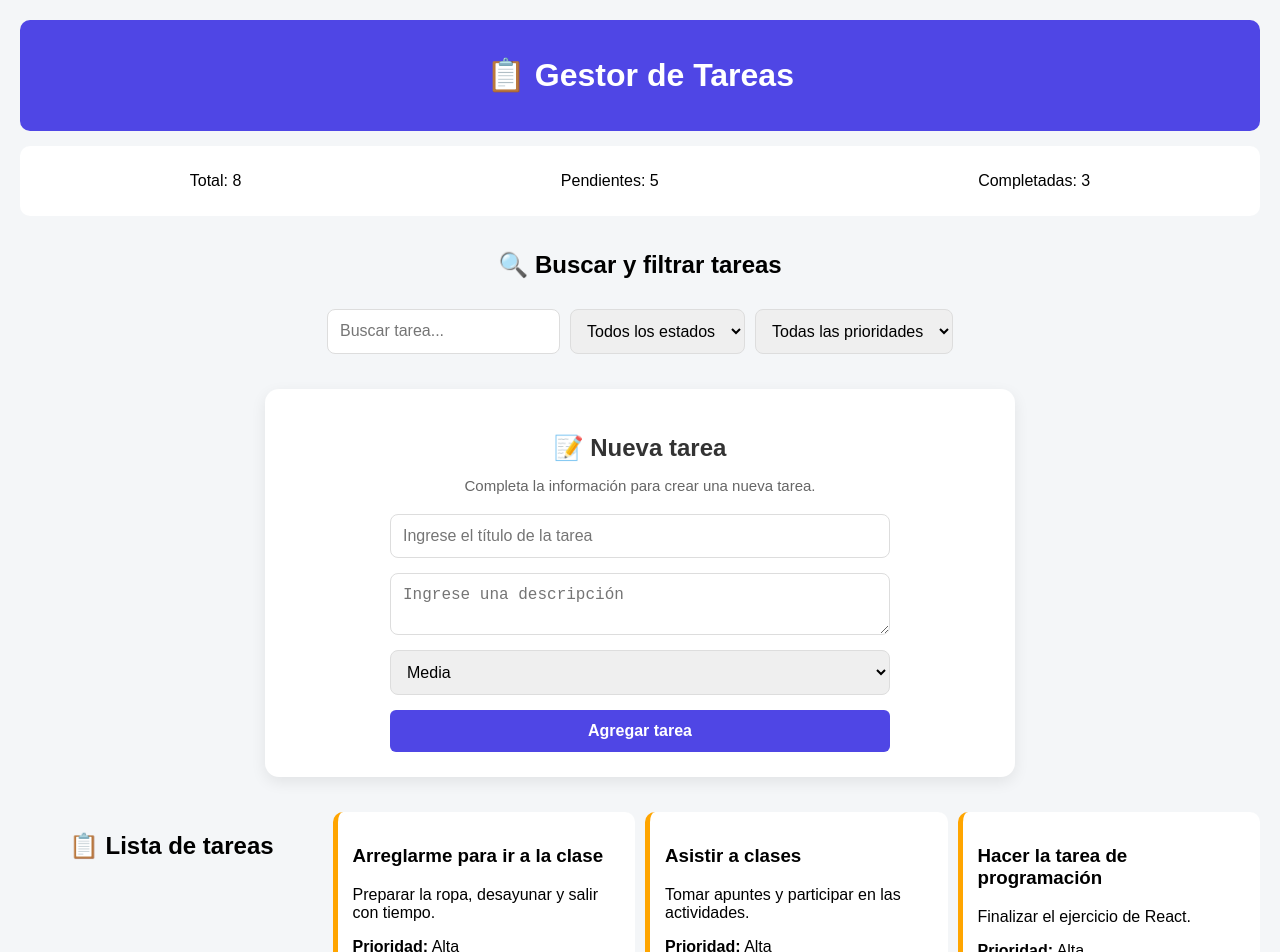
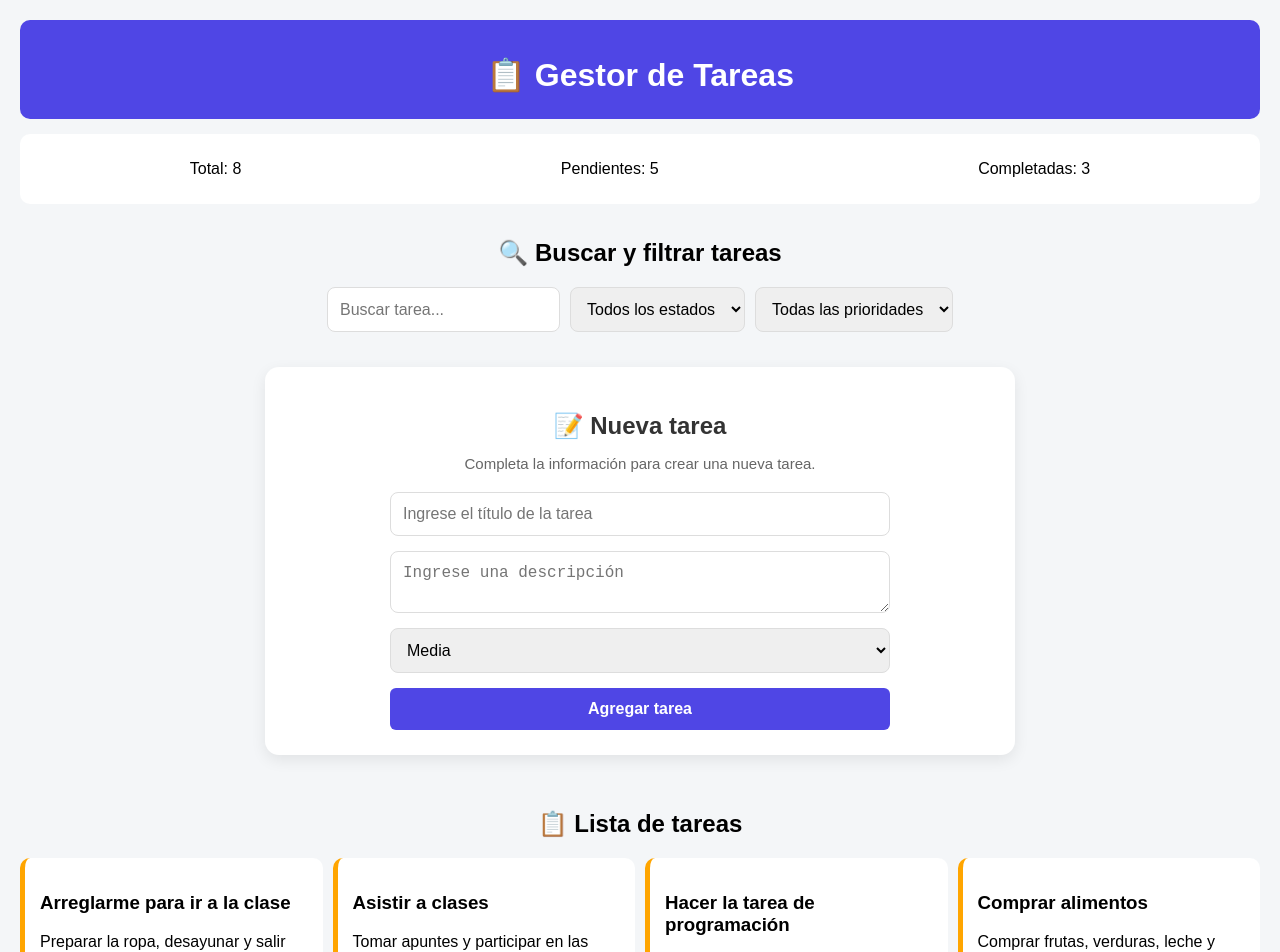
Before and after one commit to katherine-vasquez/react-task-manager, a React (Vite) app: page / in a window 1280 px wide. Shown: the top 952 px of the page. Built offline with nearby package versions, Linux system fonts and the light colour scheme.

Commit message:
Fix UI: centered task list title and improved button styles

```diff
--- a/src/App.css
+++ b/src/App.css
@@ -16,6 +16,13 @@ h1,
 h2 {
   text-align: center;
   width: 100%;
+  margin-bottom: 10px;
+}
+
+/* FIX IMPORTANTE: títulos dentro de grid */
+.grid > h2 {
+  grid-column: 1 / -1;
+  text-align: center;
 }
 
 /* ========================= */
@@ -66,7 +73,7 @@ select {
 }
 
 /* ========================= */
-/* BOTONES BASE (NO NEGRO) */
+/* BOTONES BASE */
 /* ========================= */
 
 button {
@@ -78,7 +85,7 @@ button {
   border: none;
   border-radius: 6px;
   transition: 0.2s;
-  background: #4f46e5; /* azul vivo */
+  background: #4f46e5;
 }
 
 button:hover {
@@ -87,19 +94,19 @@ button:hover {
 }
 
 /* ========================= */
-/* BOTONES POR ACCIÓN (COLORES VIVOS) */
+/* BOTONES POR ACCIÓN */
 /* ========================= */
 
 .btn-add {
-  background: #22c55e; /* verde vivo */
+  background: #22c55e; /* verde */
 }
 
 .btn-delete {
-  background: #ef4444; /* rojo vivo */
+  background: #ef4444; /* rojo */
 }
 
 .btn-edit {
-  background: #f59e0b; /* amarillo vivo */
+  background: #f59e0b; /* amarillo */
 }
 
 /* ========================= */
@@ -179,7 +186,6 @@ header {
 /* RESPONSIVE */
 /* ========================= */
 
-/* Tablet */
 @media (max-width: 768px) {
   .stats {
     flex-direction: column;
@@ -197,7 +203,6 @@ header {
   }
 }
 
-/* Celular */
 @media (max-width: 480px) {
   .app {
     padding: 10px;
```
